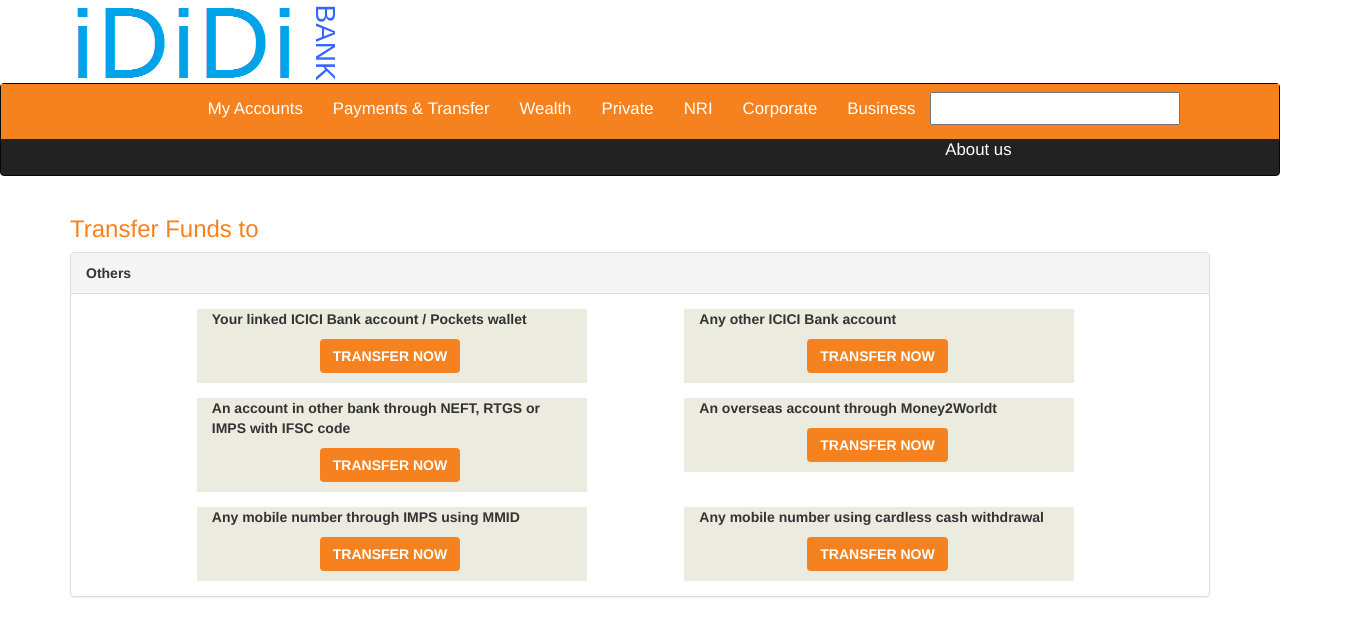
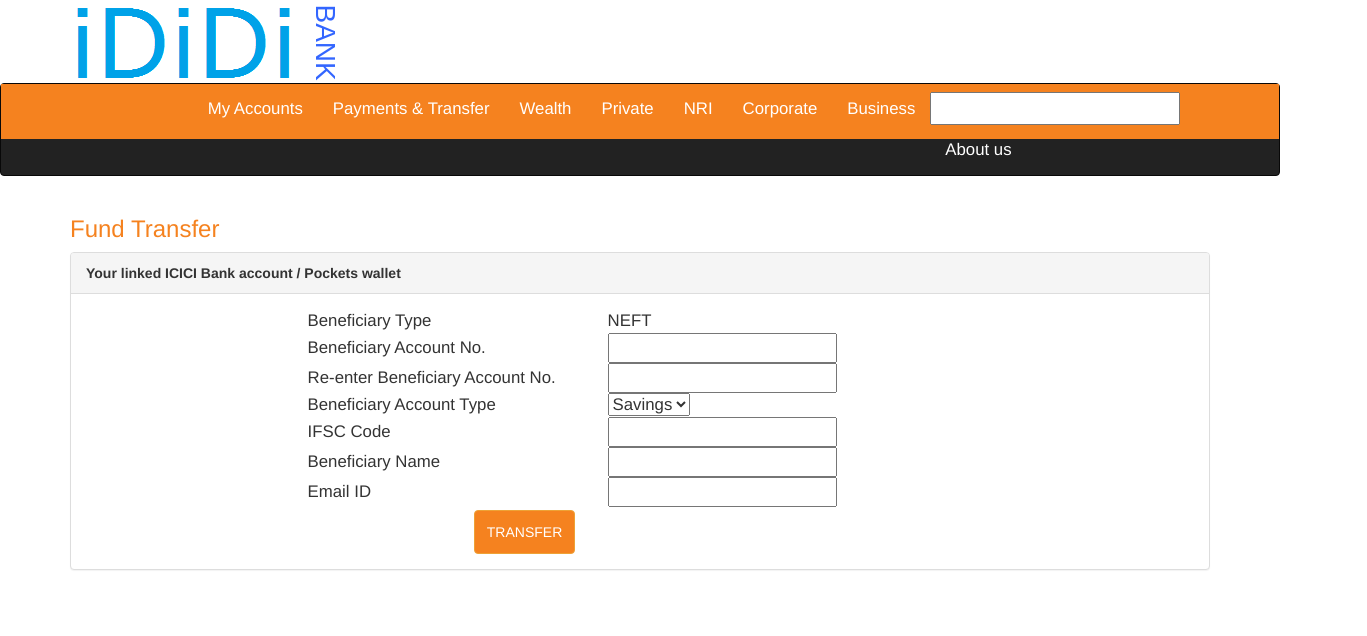
Before and after one commit to vishalkmohan/angular-bank-mgmt, an Angular app in the folder app-new/: page / in a window 1280 px wide. Shown: the top 636 px of the page, 1367 px wide, since content can reach past the window. Built offline with nearby package versions, Linux system fonts and the light colour scheme.

Commit message:
[Fund Transfer Page] moved to angular template

```diff
--- a/app-new/src/app/app.component.html
+++ b/app-new/src/app/app.component.html
@@ -1 +1 @@
-<app-payments></app-payments>
+<app-fundtransfer></app-fundtransfer>
--- a/app-new/src/app/fundtransfer/fundtransfer.component.html
+++ b/app-new/src/app/fundtransfer/fundtransfer.component.html
@@ -1,3 +1,47 @@
-<p>
-  fundtransfer works!
-</p>
+<div class="container">
+  <img src="./../assets/bank/ididibank.png">
+  <span class="vertical-text-logo">BANK</span>
+</div>
+
+<nav class="navbar navbar-inverse">
+  <div class="container-fluid menubar">
+    <ul class="nav navbar-nav">
+      <li><a href="accountdetails.html">My Accounts</a></li>
+      <li><a href="transfer.html">Payments & Transfer</a></li>
+      <li><a href="#">Wealth</a></li>
+      <li><a href="#">Private</a></li>
+      <li><a href="#">NRI</a></li>
+      <li><a href="#">Corporate</a></li>
+      <li><a href="#">Business</a></li>
+      <li><input class="nav-search" type="text" name="search"></li>
+      <li><a href="#">About us</a></li>
+    </ul>
+  </div>
+</nav>
+
+
+<div class="container">
+<h3 style="color:rgb(245,130,31);">Fund Transfer</h3>
+    <div class="panel panel-default">
+      <div class="panel-heading"><b>Your linked ICICI Bank account / Pockets wallet</b></div>
+      <div class="panel-body">
+      <span style="font-size: 120%;">
+         <table class="fund-transfer-form">
+          <tr><td>Beneficiary Type </td><td>NEFT</td></tr>
+          <tr><td>Beneficiary Account No. </td><td><input type="text" name="accno"></td></tr>
+          <tr><td>Re-enter Beneficiary Account No. </td><td><input type="text" name="reaccno"></td></tr>
+          <tr><td>Beneficiary Account Type </td><td>
+            <select>
+              <option>Savings</option>
+              <option>Current</option>
+            </select>
+          </td></tr>
+          <tr><td>IFSC Code </td><td><input type="text" name="ifsc"></td></tr>
+          <tr><td>Beneficiary Name </td><td><input type="text" name="name"></td></tr>
+          <tr><td>Email ID </td><td><input type="text" name="email"></td></tr>
+        </table>
+        <a style="margin-left: 35%; margin-top:3px;" type="button" href="transferformview.html" class="btn btn-warning">TRANSFER</a>
+      </span>
+      </div>
+    </div>
+  </div>
```
